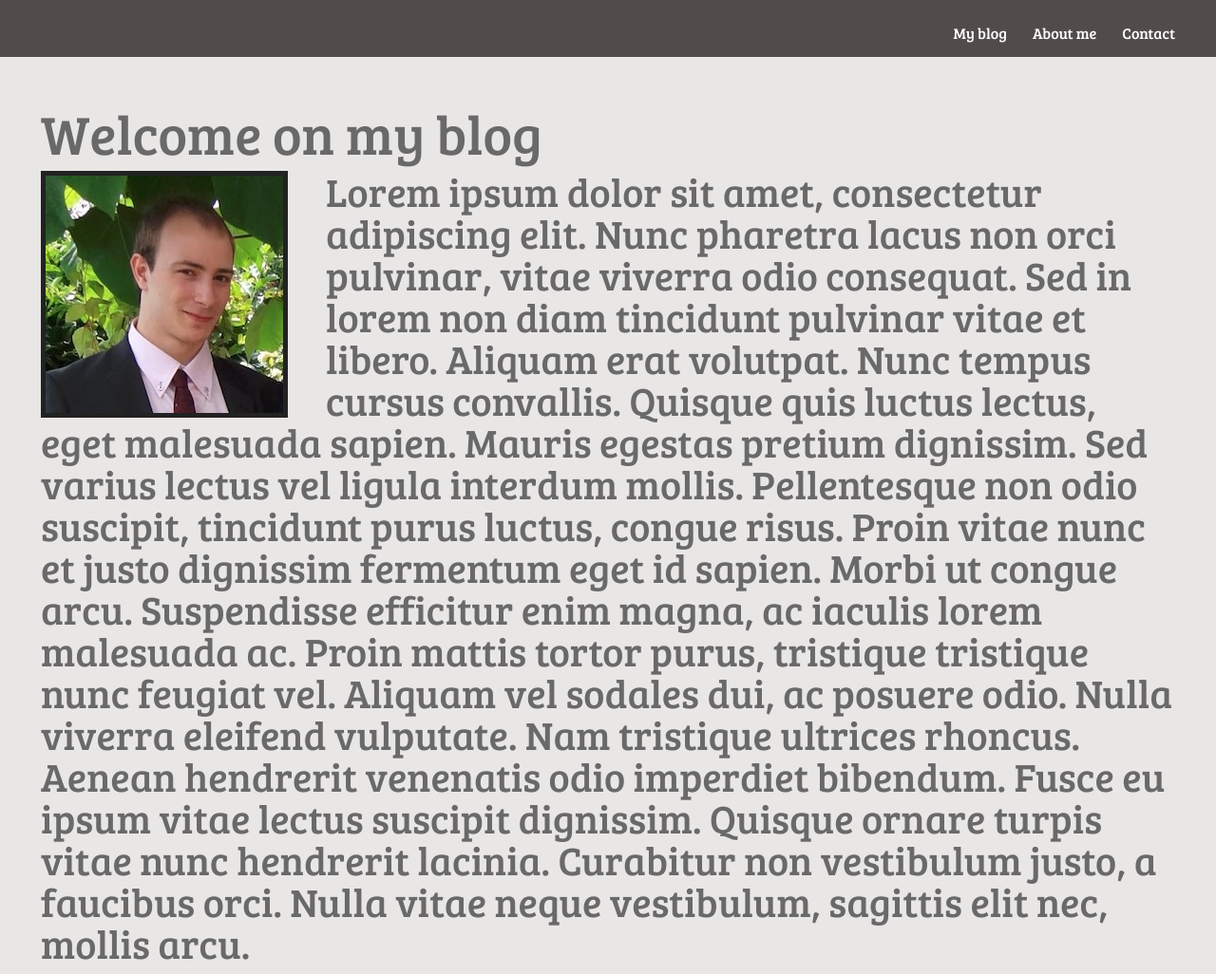
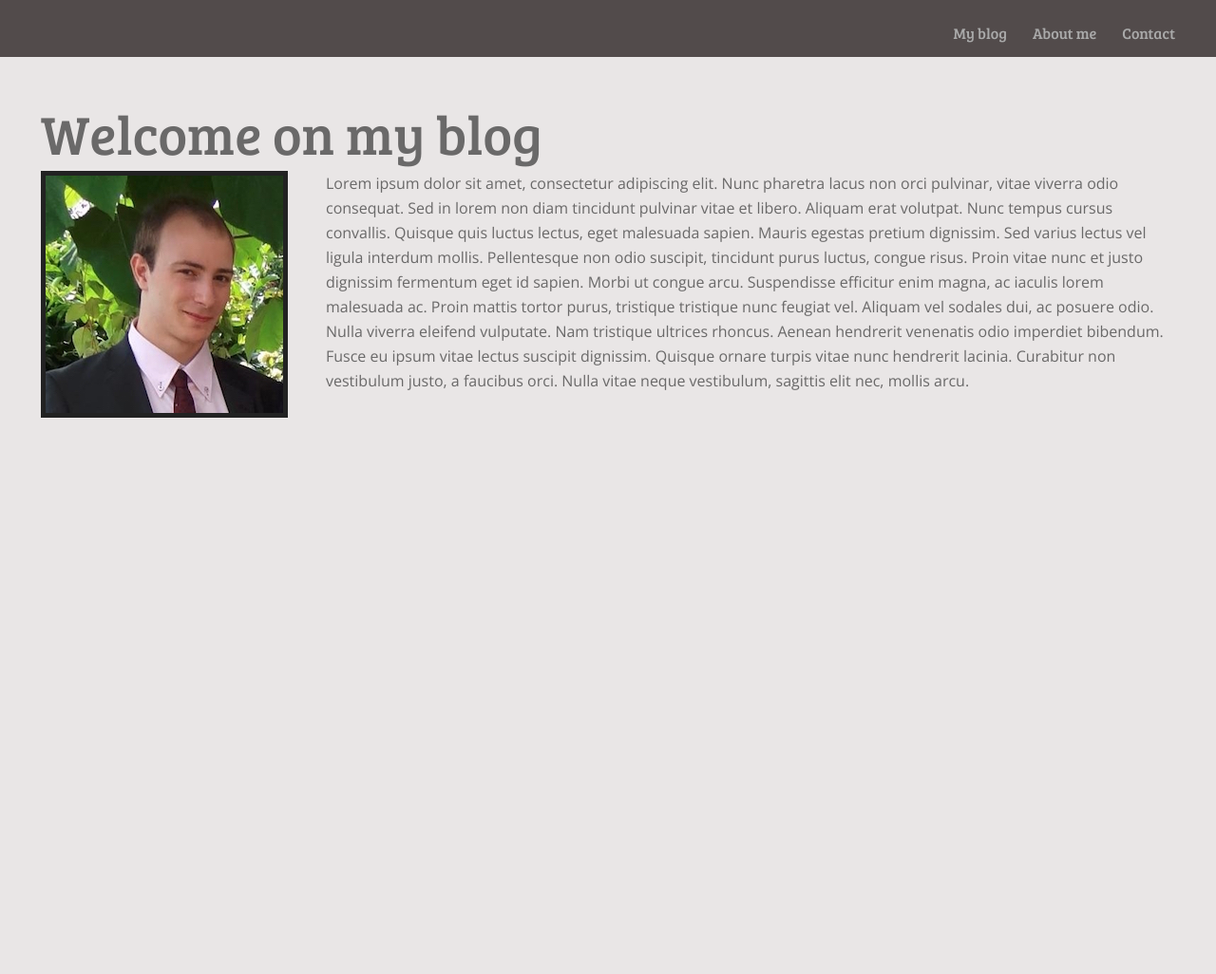
Before and after one commit to melvynator/blog, a Django app: page / in a window 1280 px wide. Shown: the whole page at 95% size. After the commit the page ends 440 px from the top, so only its background shows below. Run offline with Django 3.2, Linux system fonts and the light colour scheme; some libraries are stand-ins or nearby versions.

Commit message:
Change some CSS

```diff
--- a/source/melvyn_blog/static/style/css/home.css
+++ b/source/melvyn_blog/static/style/css/home.css
@@ -10,11 +10,3 @@
     margin-right:40px;
     border:5px solid #222222;
 }
-
-#presentation{
-}
-
-body {
-    font: 400 42px/44px 'Bree Serif', Georgia, serif;
-    color:#6a6969;
-}
--- a/source/melvyn_blog/templates/melvyn_blog/about.html
+++ b/source/melvyn_blog/templates/melvyn_blog/about.html
@@ -152,7 +152,7 @@
                         <div class="corporationLogo">
                             <img class="logo" src="{% static 'img/currency_arbitrage.png' %}"/>
                         </div>
-                        <p>Romain Geffraye and me worked on currency arbitrage. We wanted to apply different meta-heuristic algorithm to find arbitrage opportunity on the Forex.</p>
+                        <p><a href="https://www.linkedin.com/in/romain-geffraye-168555106">Romain Geffraye</a> and me worked on currency arbitrage. We wanted to apply different meta-heuristic algorithm to find arbitrage opportunity on the Forex.</p>
                     </div>
                 </div>
         </div>
--- a/source/melvyn_blog/templates/melvyn_blog/base.html
+++ b/source/melvyn_blog/templates/melvyn_blog/base.html
@@ -36,7 +36,10 @@
 
 <script>
     $(function() {
-      $('nav a[href^="/' + location.pathname.split("/")[1] + '"]').addClass('active');
+    console.log(location.pathname);
+    if (location.pathname != '/'){
+          $('nav a[href^="/' + location.pathname.split("/")[1] + '"]').addClass('active');
+    }
     });
 </script>
 
```
